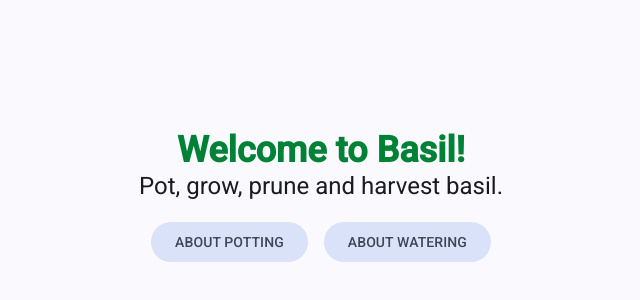
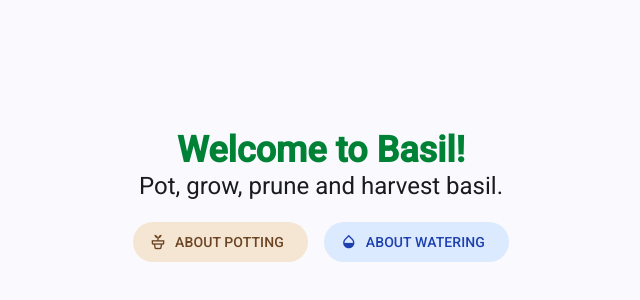
Before and after one commit to alexrusu-rsa/basil, an Angular app: page /welcome in a window 1280 px wide. Shown: the part 212-512 px from the top of the page, without its empty margins (319-959 px from the left). Built offline with nearby package versions, Linux system fonts and the light colour scheme.

Commit message:
style(watering, potting): fix icons

```diff
--- a/src/app/app.config.ts
+++ b/src/app/app.config.ts
@@ -1,4 +1,5 @@
 import { ApplicationConfig, provideBrowserGlobalErrorListeners } from '@angular/core';
+import { MAT_ICON_DEFAULT_OPTIONS } from '@angular/material/icon';
 import { provideRouter } from '@angular/router';
 
 import { routes } from './app.routes';
@@ -6,6 +7,7 @@ import { routes } from './app.routes';
 export const appConfig: ApplicationConfig = {
   providers: [
     provideBrowserGlobalErrorListeners(),
-    provideRouter(routes)
-  ]
+    provideRouter(routes),
+    { provide: MAT_ICON_DEFAULT_OPTIONS, useValue: { fontSet: 'material-symbols-outlined' } },
+  ],
 };
--- a/src/app/welcome/welcome.html
+++ b/src/app/welcome/welcome.html
@@ -5,10 +5,12 @@
     <br>
 
     <div class="flex flex-col sm:flex-row gap-4">
-        <button matButton="tonal" routerLink="/potting" class="text-[#6B4423]">
-            {{'About Potting' | uppercase}}</button>
+        <button matButton="tonal" routerLink="/potting"
+            style="--mat-button-tonal-label-text-color: #6B4423; --mat-button-tonal-container-color: #f5e6d3; --mat-button-tonal-state-layer-color: #6B4423; --mat-button-tonal-hover-state-layer-opacity: 0.12;">
+            <mat-icon>potted_plant</mat-icon>{{'About Potting' | uppercase}}</button>
 
-        <button matButton="tonal" routerLink="/watering" class="text-green-700">
-            {{'About Watering' | uppercase}}</button>
+        <button matButton="tonal" routerLink="/watering"
+            style="--mat-button-tonal-label-text-color: #1e40af; --mat-button-tonal-container-color: #dbeafe; --mat-button-tonal-state-layer-color: #1e40af; --mat-button-tonal-hover-state-layer-opacity: 0.12;">
+            <mat-icon>opacity</mat-icon>{{'About Watering' | uppercase}}</button>
     </div>
 </section>
--- a/src/app/welcome/welcome.ts
+++ b/src/app/welcome/welcome.ts
@@ -2,10 +2,11 @@ import { UpperCasePipe } from '@angular/common';
 import { Component } from '@angular/core';
 import { MatButton } from '@angular/material/button';
 import { RouterLink } from '@angular/router';
+import { MatIcon } from "@angular/material/icon";
 
 @Component({
   selector: 'b-welcome',
-  imports: [RouterLink, UpperCasePipe, MatButton],
+  imports: [RouterLink, UpperCasePipe, MatButton, MatIcon],
   templateUrl: './welcome.html',
 })
 export class Welcome {}
--- a/src/index.html
+++ b/src/index.html
@@ -10,7 +10,9 @@
   <link rel="preconnect" href="https://fonts.googleapis.com">
   <link rel="preconnect" href="https://fonts.gstatic.com" crossorigin>
   <link href="https://fonts.googleapis.com/css2?family=Roboto:wght@300;400;500&display=swap" rel="stylesheet">
-  <link href="https://fonts.googleapis.com/icon?family=Material+Icons" rel="stylesheet">
+  <link
+    href="https://fonts.googleapis.com/css2?family=Material+Symbols+Outlined:opsz,wght,FILL,GRAD@20..48,100..700,0..1,-50..200&display=swap"
+    rel="stylesheet">
 </head>
 
 <body>
```
